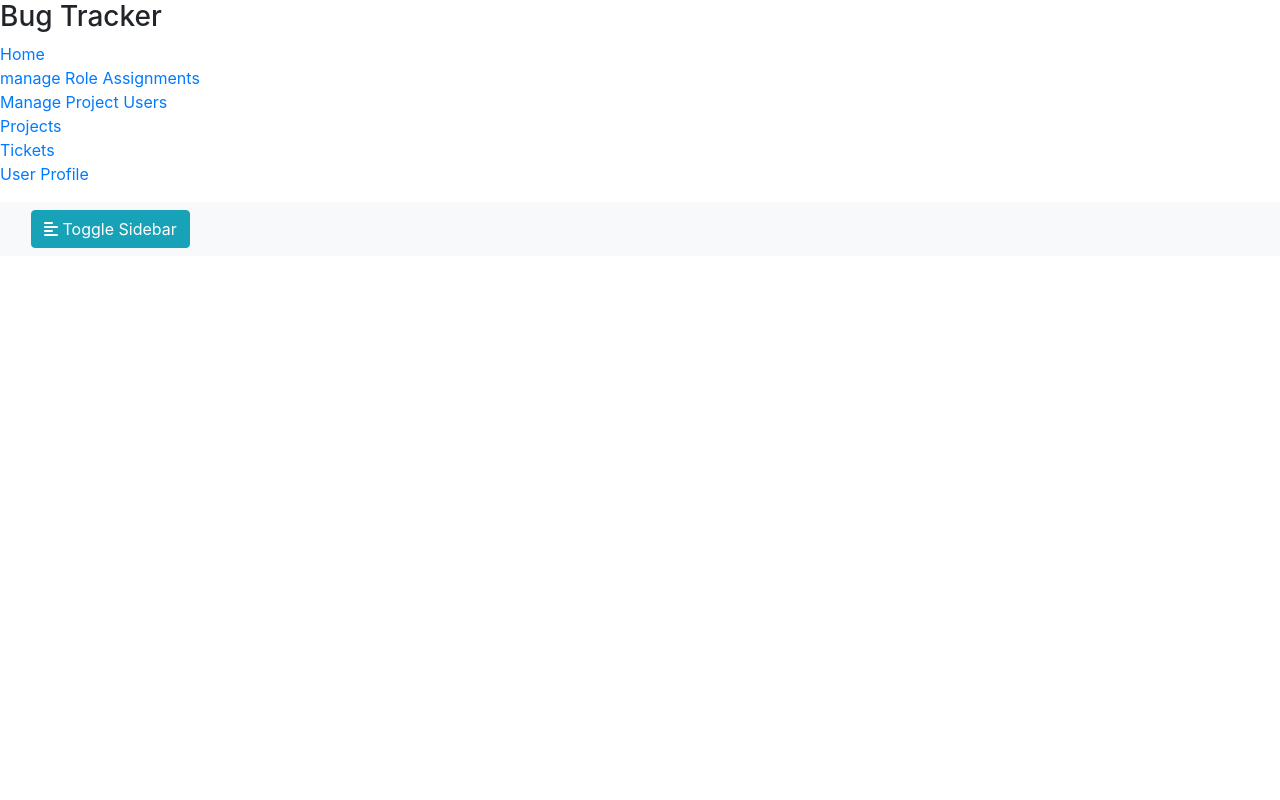
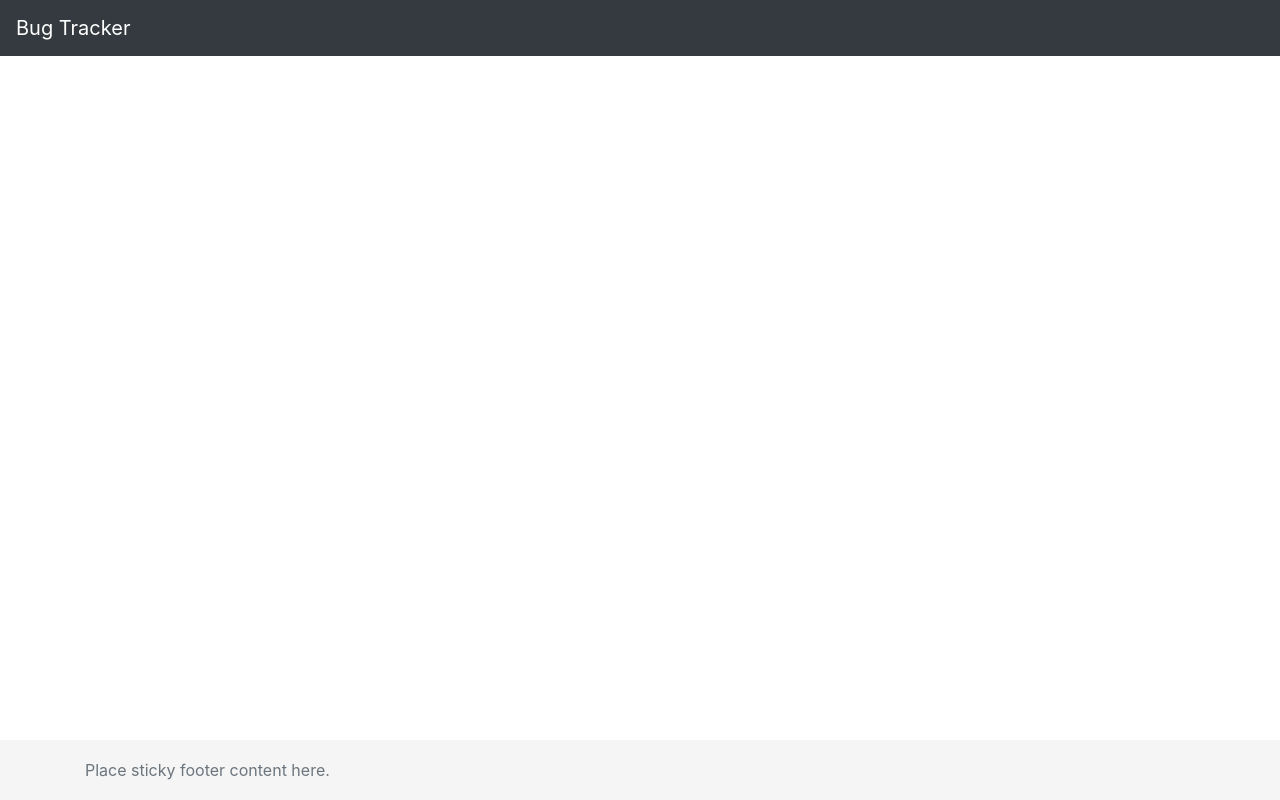
Before and after one commit to DevPuga/Bug-Tracker, a Django app: page / in a window 1280 px wide. Run offline with Django 3.2, Linux system fonts and the light colour scheme; some libraries are stand-ins or nearby versions.

Commit message:
Finished base.html and added home.html

```diff
--- a/bug_tracker/bugtrack/static/css/styles.css
+++ b/bug_tracker/bugtrack/static/css/styles.css
@@ -1,5 +1,17 @@
-.wrapper {
-	display: flex;
-	width: 100%;
-	align-items: stretch;
+html {
+  position: relative;
+  min-height: 100%;
 }
+body {
+  /* Margin bottom by footer height */
+  margin-bottom: 60px;
+}
+.footer {
+  position: absolute;
+  bottom: 0;
+  width: 100%;
+  /* Set the fixed height of the footer here */
+  height: 60px;
+  line-height: 60px; /* Vertically center the text there */
+  background-color: #f5f5f5;
+}
--- a/bug_tracker/bugtrack/templates/bugtrack/base.html
+++ b/bug_tracker/bugtrack/templates/bugtrack/base.html
@@ -11,35 +11,18 @@
 		<script src="https://kit.fontawesome.com/322440a0bd.js" crossorigin="anonymous"></script>
   </head>
   <body>
-
-  	<div class="wrapper">
-  		<div class="sidebar">
-  			<div class="sidebar-header">
-  				<h3>Bug Tracker</h3>
-  			</div>
-  			<!-- TODO ADD HREF -->
-				<ul class="list-unstyled components">
-					<li><a href="#">Home</a></li>
-					<li><a href="#">manage Role Assignments</a></li>
-					<li><a href="#">Manage Project Users</a></li>
-					<li><a href="#">Projects</a></li>
-					<li><a href="#">Tickets</a></li>
-					<li><a href="#">User Profile</a></li>
-				</ul>
-  		</div>
-  	</div>
-		<div class="content">
-			<nav class="navbar navbar-expand-lg navbar-light bg-light">
-				<div class="container-fluid">
-					<button class="btn btn-info" type="button" id="sidebarCollapse">
-						<i class="fas fa-align-left"></i>
-						<span>Toggle Sidebar</span>
-					</button>
-				</div>
-			</nav>
+		<nav class="navbar navbar-dark bg-dark">
+			<a href="" class="navbar-brand">Bug Tracker</a>
+		</nav>
+		<div class="container">
 			{% block content %}
 			{% endblock %}
 		</div>
+		<footer class="footer">
+      <div class="container">
+        <span class="text-muted">Place sticky footer content here.</span>
+      </div>
+    </footer>
     <script src="https://code.jquery.com/jquery-3.3.1.slim.min.js" integrity="sha384-q8i/X+965DzO0rT7abK41JStQIAqVgRVzpbzo5smXKp4YfRvH+8abtTE1Pi6jizo" crossorigin="anonymous"></script>
     <script src="https://cdnjs.cloudflare.com/ajax/libs/popper.js/1.14.7/umd/popper.min.js" integrity="sha384-UO2eT0CpHqdSJQ6hJty5KVphtPhzWj9WO1clHTMGa3JDZwrnQq4sF86dIHNDz0W1" crossorigin="anonymous"></script>
     <script src="https://stackpath.bootstrapcdn.com/bootstrap/4.3.1/js/bootstrap.min.js" integrity="sha384-JjSmVgyd0p3pXB1rRibZUAYoIIy6OrQ6VrjIEaFf/nJGzIxFDsf4x0xIM+B07jRM" crossorigin="anonymous"></script>
--- /dev/null
+++ b/bug_tracker/bugtrack/templates/bugtrack/home.html
@@ -0,0 +1,5 @@
+{% extends "bugtrack/base.html" %}
+
+{% block content %}
+
+{% endblock %}
--- a/bug_tracker/bugtrack/views.py
+++ b/bug_tracker/bugtrack/views.py
@@ -2,4 +2,4 @@ from django.shortcuts import render
 from django.http import HttpResponse
 
 def home(request):
-	return render(request, 'bugtrack/base.html')
+	return render(request, 'bugtrack/home.html')
```
Also changed, not shown: bug_tracker/bugtrack/migrations/0001_initial.py (added).
